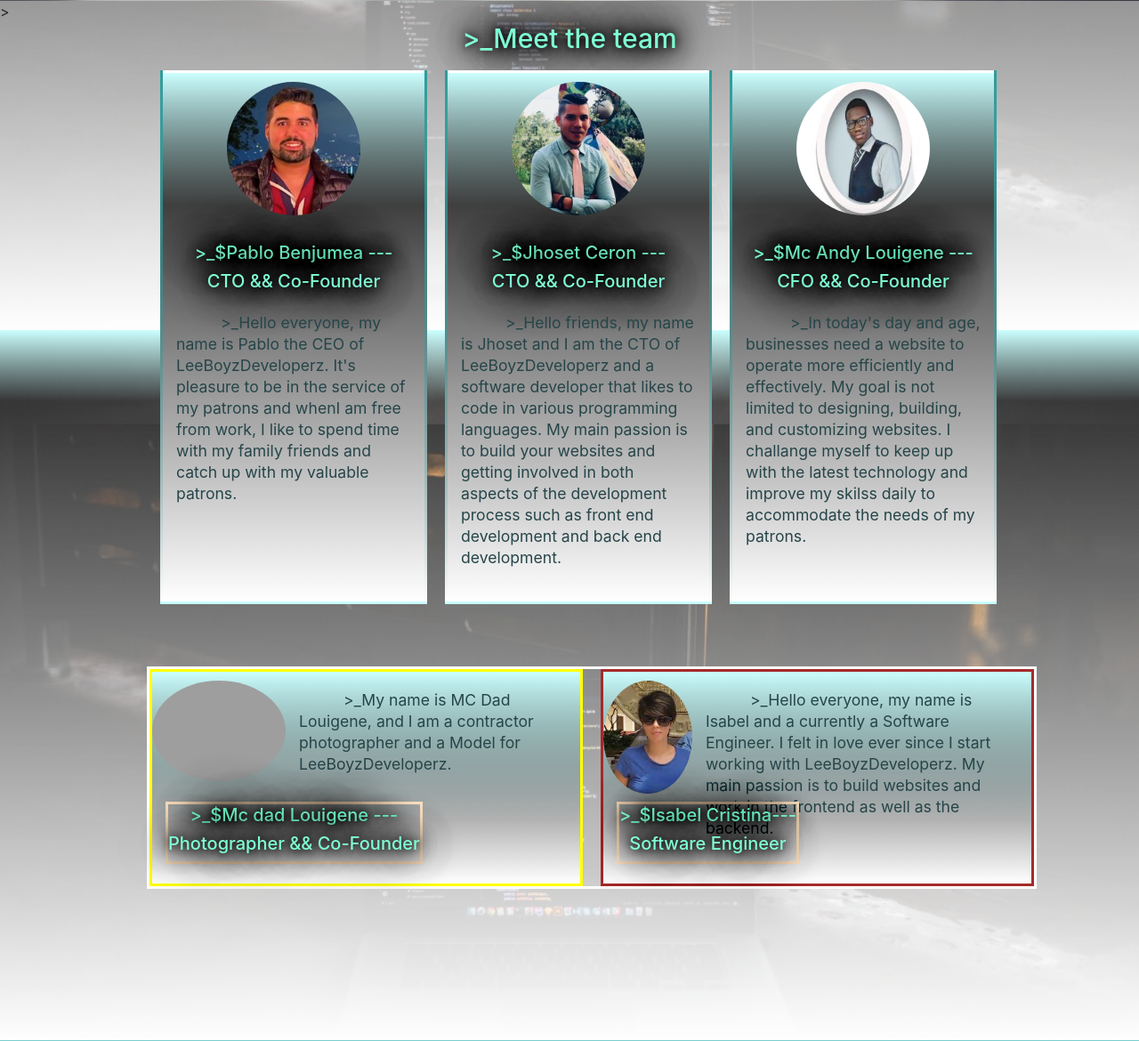
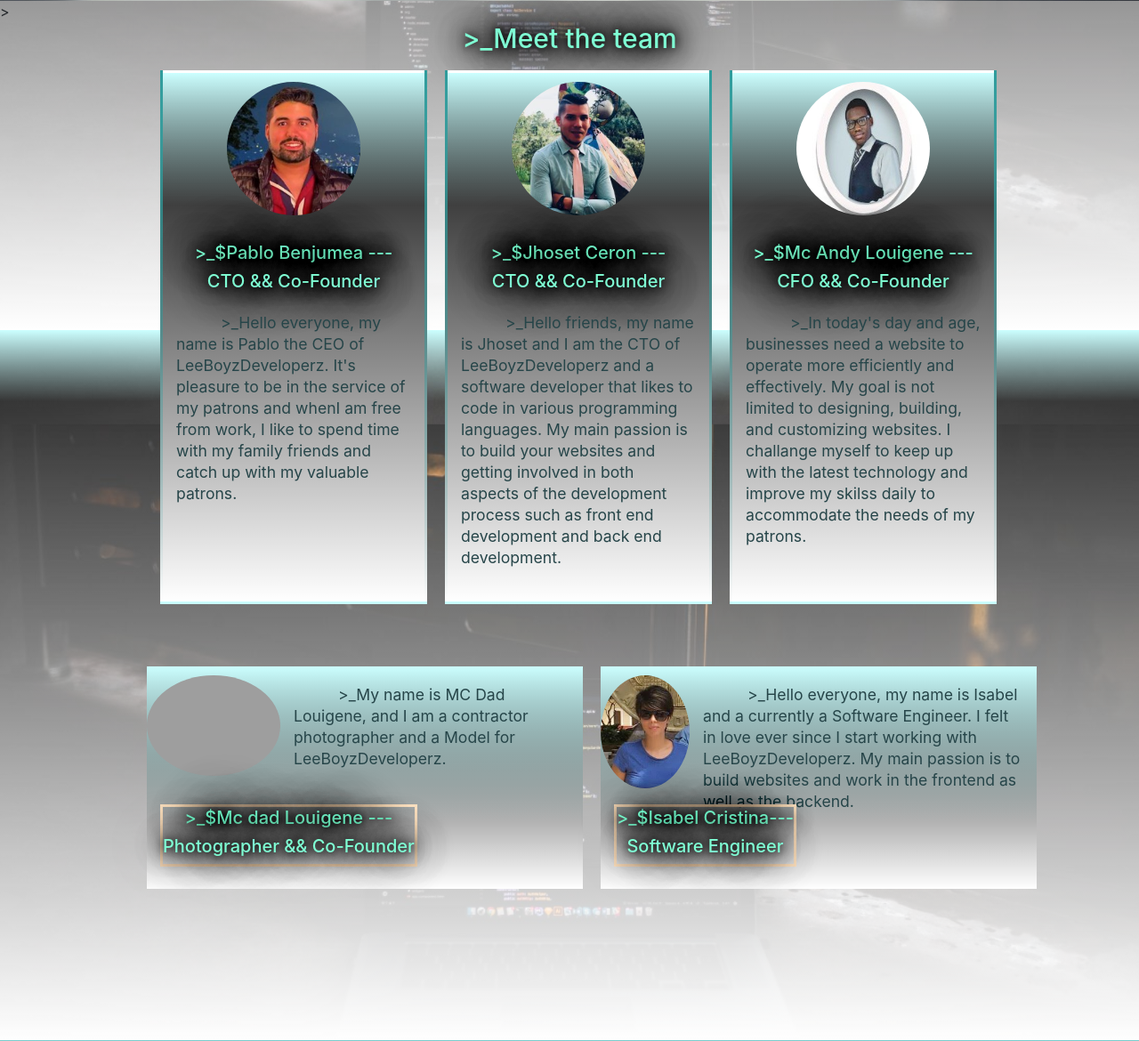
Before and after one commit to xJA10x/LeeBoyzDevelopers, a PHP site: page /about.php in a window 1280 px wide. Shown: the part 1229-2399 px from the top of the page at 89% size. Run offline with PHP 8.4, Linux system fonts and the light colour scheme; grey boxes are pictures that could not be loaded.

Commit message:
fixed bugs

```diff
--- a/css/style.css
+++ b/css/style.css
@@ -121,7 +121,7 @@ Whole styles
 
 .whole {
 
-  border: solid white;
+  /* border: solid white; */
 
   position: absolute;
   margin: 0 auto;
@@ -135,7 +135,7 @@ Whole styles
 .left {
   background:linear-gradient(#CCFFFF, transparent 70%),
   linear-gradient(0deg, #fff, transparent), black;
-  border: solid yellow;
+  /* border: solid yellow; */
   width: 49%;
   height: 100%;
   float: left;
@@ -152,7 +152,7 @@ Whole styles
 .right {
   background:linear-gradient(#CCFFFF, transparent 70%),
   linear-gradient(0deg, #fff, transparent), black;
-  border: solid brown;
+  /* border: solid brown; */
   width: 49%;
   height: 100%;
   float: right;
```
